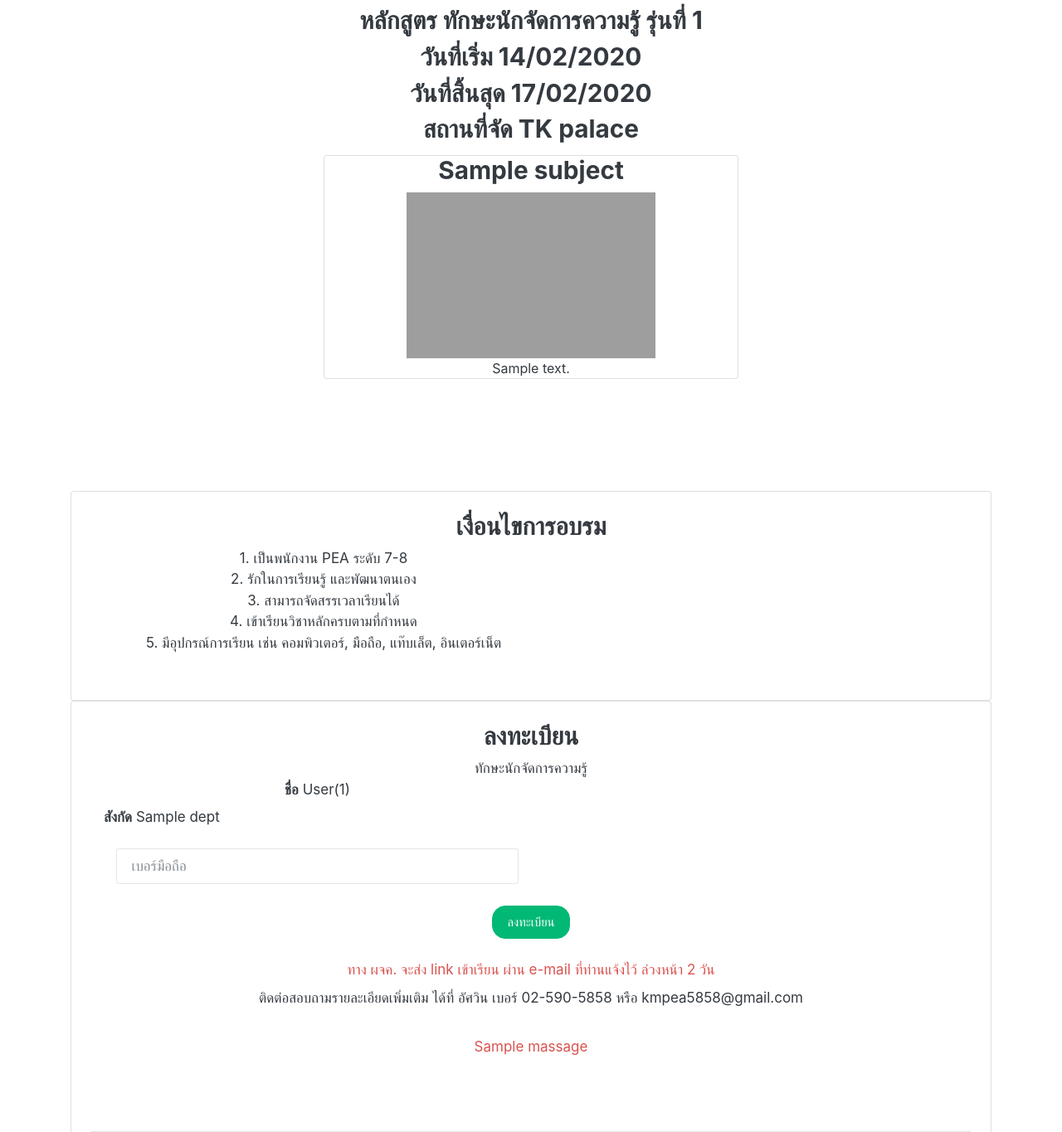
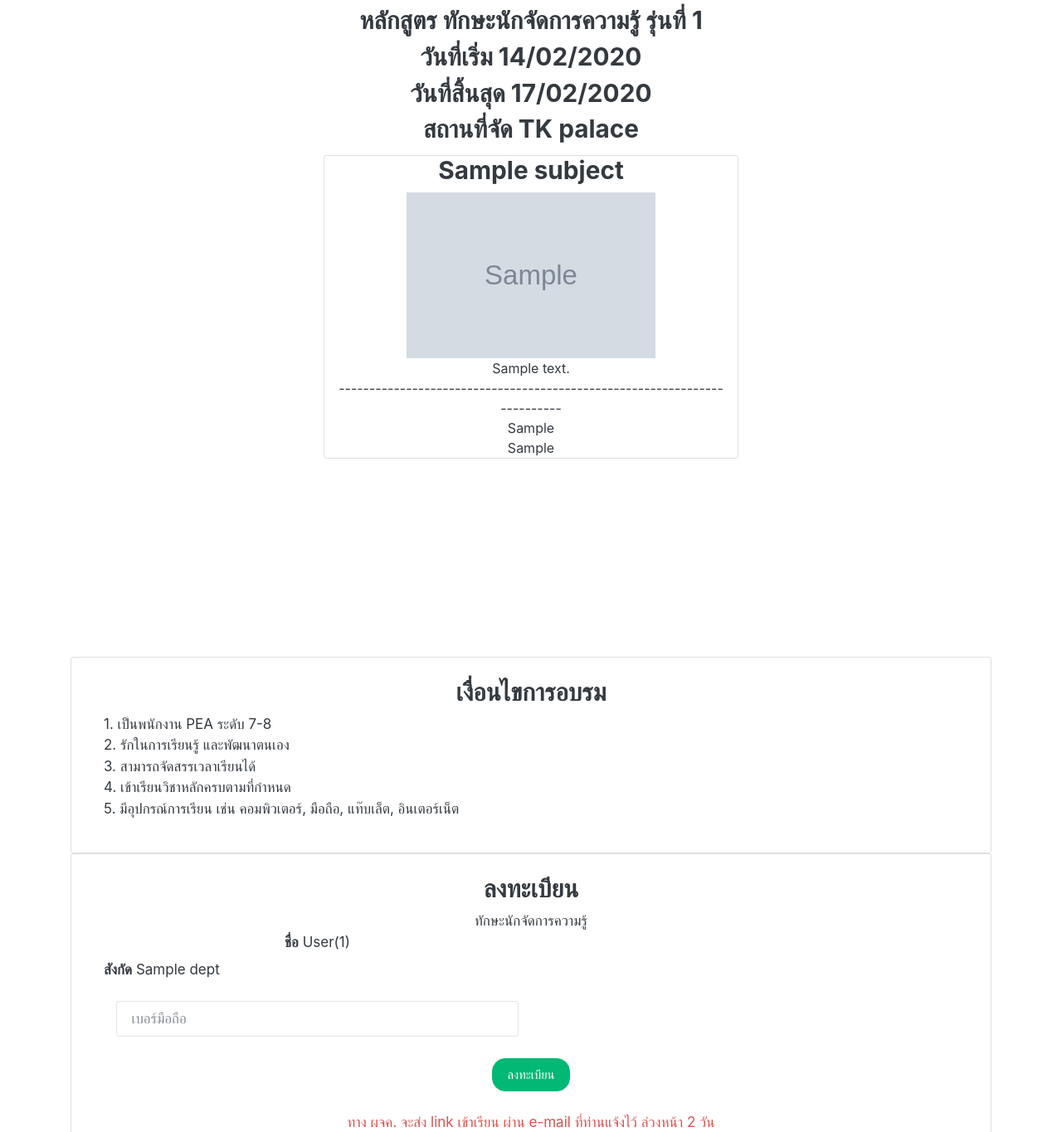
Before and after one commit to Som501103/pddcourse, a Django app: template templates/course_base.html in a window 1280 px wide. Shown: the part 111-1476 px from the top of the page at 83% size. Run offline with Django 3.2, Linux system fonts and the light colour scheme; data comes from the database, SQL or seed files in the repository; tables that the repository leaves empty hold one stand-in row (values such as "Sample post"); the template is opened without the code that fills it: values that come from a table or form of the project are taken from there, most other values are stand-ins (such as "Sample title", 1, 10 or a date in 2020); grey boxes marked "Sample" are stand-in pictures; some libraries are stand-ins or nearby versions; grey boxes are pictures that could not be loaded.

Commit message:
Add files via upload
แต่งหน้าให้สวยขึ้น

```diff
--- a/templates/course_base.html
+++ b/templates/course_base.html
@@ -25,10 +25,17 @@
             text-align: center;
         }
 
+        .container2 {
+            width: 100%;
+            margin: 0 auto;
+            font-size: 17;
+            text-align: left;
+        }
+
         .grid-item {
             display: inline-block;
             width: 500px;
-            height: 400px;
+            height: 600px;
             font-size: 1rem;
             vertical-align: center;
             margin: 5px;
@@ -60,20 +67,25 @@
         <div class="grid-item box1">
             <div class="card">
                 <h3>{{subject.Subject_name}}</h3>
-                <img src=/static/img/{{subject.Url_location}} class="center" style="width:300px;height:200px;"></img>
-                <span>{{subject.Description}}</span>
+                <a href=https://virtual.yournextu.com/{{subject.Url_location}}>
+                    <img src=/static/img/{{subject.Img_location}} class="center" style="width:300px;height:200px;"></img>
+                </a>
+                <div class="col-sm-12">{{subject.Description}}</div>
+                <div class="col-sm-12">-------------------------------------------------------------------------</div>
+                <div class="col-sm-12">{{subject.Learding}}</div>
+                <div class="col-sm-12">{{subject.Class_duration}}</div>
             </div>
         </div>
         {% endfor %}
         <div class="card p-4">
             <div class="col-md-12 mb-3">
                 <h3>เงื่อนไขการอบรม</h3>
-                <div class="col-md-12 mb-3">
-                    <div class="col-sm-6">1. เป็นพนักงาน PEA ระดับ 7-8</div>
-                    <div class="col-sm-6">2. รักในการเรียนรู้ และพัฒนาตนเอง</div>
-                    <div class="col-sm-6">3. สามารถจัดสรรเวลาเรียนได้</div>
-                    <div class="col-sm-6">4. เข้าเรียนวิชาหลักครบตามที่กำหนด</div>
-                    <div class="col-sm-6">5. มีอุปกรณ์การเรียน เช่น คอมพิวเตอร์, มือถือ, แท๊บเล็ต, อินเตอร์เน็ต</div>
+                <div class="container2 mt-2">
+                    <div>1. เป็นพนักงาน PEA ระดับ 7-8</div>
+                    <div>2. รักในการเรียนรู้ และพัฒนาตนเอง</div>
+                    <div>3. สามารถจัดสรรเวลาเรียนได้</div>
+                    <div>4. เข้าเรียนวิชาหลักครบตามที่กำหนด</div>
+                    <div>5. มีอุปกรณ์การเรียน เช่น คอมพิวเตอร์, มือถือ, แท๊บเล็ต, อินเตอร์เน็ต</div>
                 </div>
             </div>
         </div>
```
